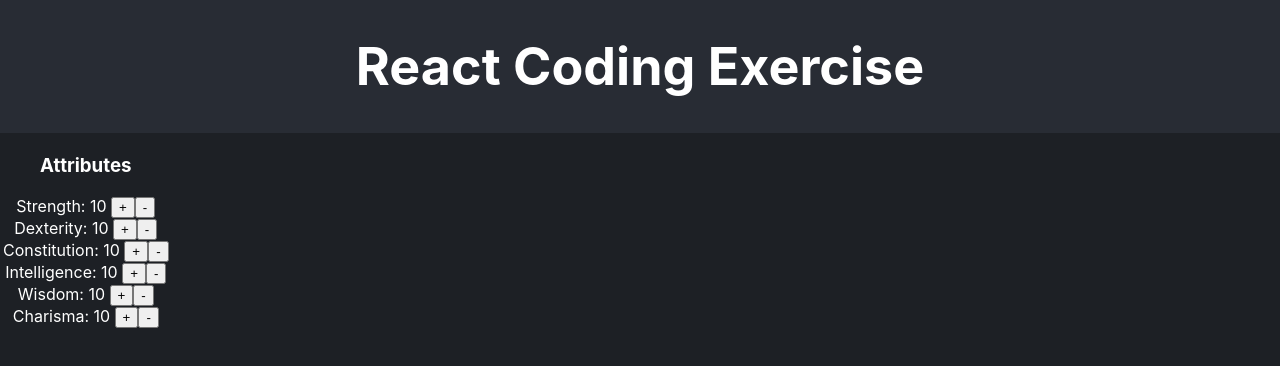
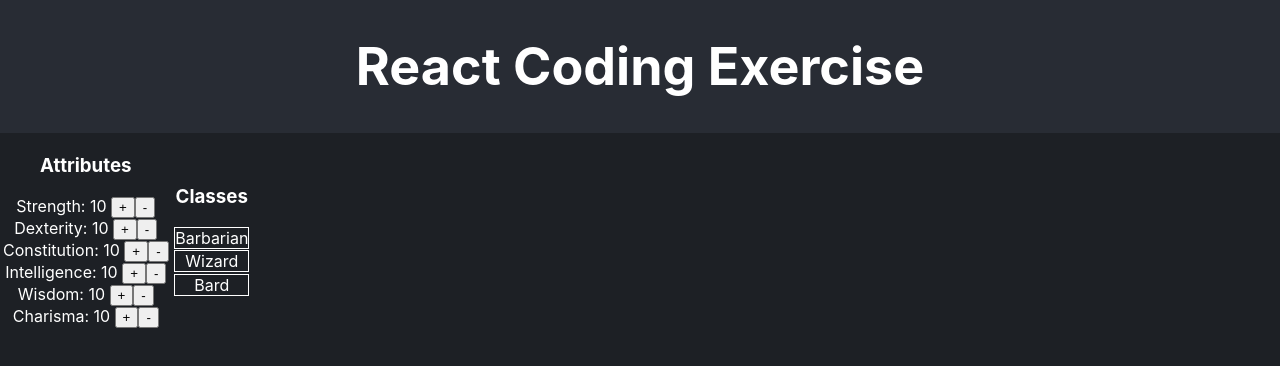
Before and after one commit to Ramijul/recruiting-webapp-character, a React (Create React App) app: page / in a window 1280 px wide. Shown: the top 366 px of the page. Built offline with nearby package versions, Linux system fonts and the light colour scheme.

Commit message:
2 & 3 Display Classes, and their minimums

```diff
--- a/src/App.js
+++ b/src/App.js
@@ -11,8 +11,12 @@ function App() {
         <h1>React Coding Exercise</h1>
       </header>
       <section className="App-section">
-        {state.characters.map((_, index) => (
-          <Character key={"character-" + index} characterIndex={index} />
+        {state.characters.map((val, index) => (
+          <Character
+            key={"character-" + index}
+            data={val}
+            characterIndex={index}
+          />
         ))}
       </section>
     </div>
--- a/src/components/Character.js
+++ b/src/components/Character.js
@@ -1,6 +1,8 @@
+import { CLASS_LIST } from "../consts";
 import { Attributes } from "./Attributes";
+import { ClassDisplay } from "./ClassDisplay";
 
-export function Character({ characterIndex }) {
+export function Character({ data, characterIndex }) {
   return (
     <table>
       <tbody>
@@ -9,6 +11,16 @@ export function Character({ characterIndex }) {
             <h3>Attributes</h3>
             <Attributes characterIndex={characterIndex} />
           </td>
+          <td>
+            <h3>Classes</h3>
+            {Object.keys(CLASS_LIST).map((className) => (
+              <ClassDisplay
+                key={className}
+                className={className}
+                attributes={data.attributes}
+              />
+            ))}
+          </td>
         </tr>
       </tbody>
     </table>
--- /dev/null
+++ b/src/components/ClassDisplay.js
@@ -0,0 +1,47 @@
+import { useState } from "react";
+import { CLASS_LIST } from "../consts";
+
+export function ClassDisplay({ attributes, className }) {
+  const [show, setShow] = useState(false);
+
+  /**
+   * check if character meets the class minimums
+   * @returns true if conditions are met, otherwise false
+   */
+  const belongsToClass = () => {
+    for (let attr in attributes) {
+      // if any one of attribute values is lower than the Class Minimum return false
+      if (CLASS_LIST[className][attr] > attributes[attr]["points"]) {
+        return false;
+      }
+    }
+    // belongs to the class
+    return true;
+  };
+
+  return (
+    <div
+      style={{
+        border: "white",
+        borderStyle: "solid",
+        borderWidth: "thin",
+        margin: "0.1em",
+        ...(belongsToClass() ? { backgroundColor: "green" } : {}),
+      }}
+      onClick={() => setShow(!show)}
+    >
+      <span>{className}</span>
+      {/* toggle between hide and show of class minimums on click */}
+      {show && (
+        <div>
+          <hr />
+          {Object.keys(CLASS_LIST[className]).map((attr) => (
+            <div key={className + "-" + attr}>
+              {attr}: {CLASS_LIST[className][attr]}
+            </div>
+          ))}
+        </div>
+      )}
+    </div>
+  );
+}
```
